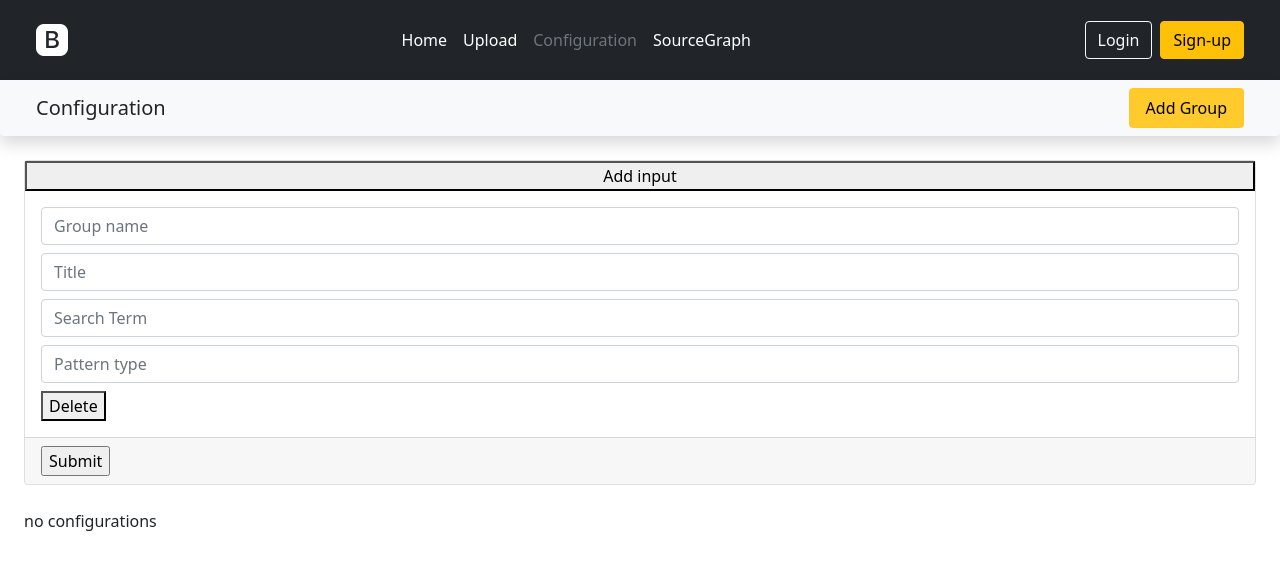
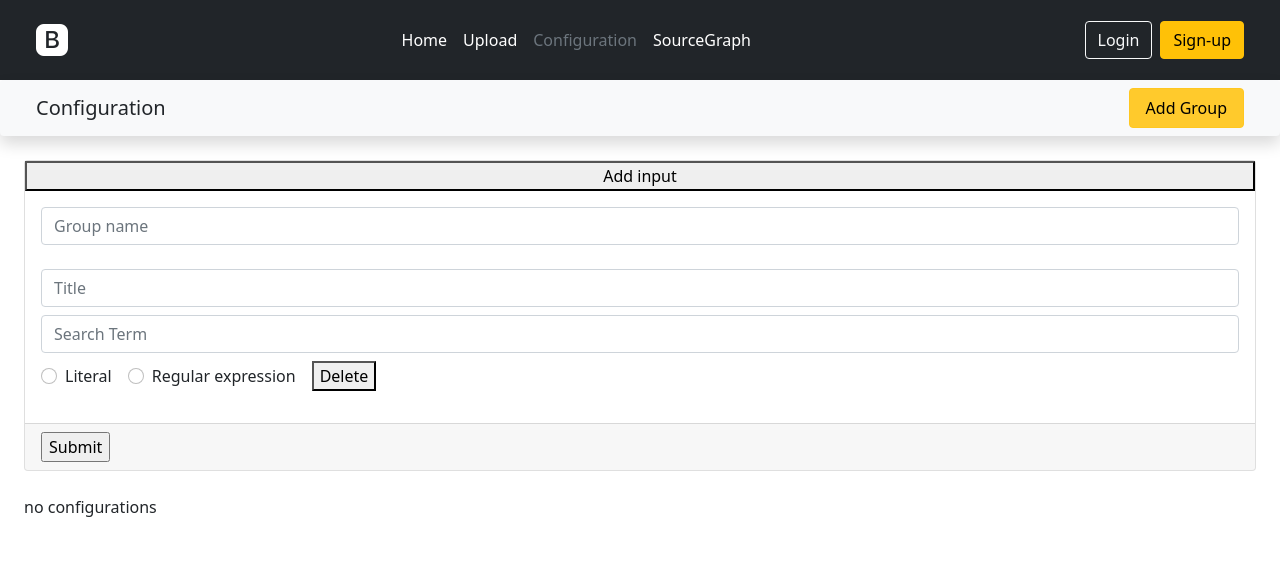
Before and after one commit to yangify/dollfront, a React (Create React App) app: page /configuration in a window 1280 px wide. Both pictures are taken after a click on the button "Add Group". Shown: the top 570 px of the page. Built offline with nearby package versions, Linux system fonts and the light colour scheme; no server answers.

Commit message:
updated configuration inputs

```diff
--- a/src/component/body/configuration/card/configuration_card_item.jsx
+++ b/src/component/body/configuration/card/configuration_card_item.jsx
@@ -4,7 +4,7 @@ const ConfigurationItem = ({key, configuration}) => {
     return (
         <div key={key} className="list-group-item">
             <h5 className="card-title">{configuration.title}</h5>
-            <p className="card-text">{configuration.search_term}</p>
+            <p className="card-text">{configuration.searchTerm}</p>
         </div>
     );
 }
--- a/src/component/body/configuration/form/configuration_form.jsx
+++ b/src/component/body/configuration/form/configuration_form.jsx
@@ -7,14 +7,14 @@ import ConfigurationFormInput from "./configuration_form_input";
 
 const ConfigurationForm = () => {
 
-    const baseState = {groupName: undefined, inputs: [{title: undefined, query: undefined}]}
+    const baseState = {groupName: undefined, inputs: [{title: undefined, searchTerm: undefined, patternType: undefined}]}
     const [groupName, setGroupName] = useState(baseState.groupName);
     const [inputs, setInputs] = useState(baseState.inputs)
 
     const updateGroupName = e => { setGroupName(e.target.value) }
 
     const addInput = () => {
-        setInputs(prevState => [...prevState, {title: undefined, query: undefined}]);
+        setInputs(prevState => [...prevState, baseState.inputs]);
     }
 
     const updateInput = (variable, index) => async e => {
@@ -38,7 +38,7 @@ const ConfigurationForm = () => {
         <div className='card mb-4 collapse' id='configurationForm'>
             <button onClick={addInput}>Add input</button>
             <div className='card-body'>
-                <input className="form-control mb-2" type='text' name='group-name'
+                <input className="form-control mb-4" type='text' name='group-name'
                        placeholder='Group name' onChange={updateGroupName}/>
                 {
                     inputs.map((input, index) => (
--- a/src/component/body/configuration/form/configuration_form_input.jsx
+++ b/src/component/body/configuration/form/configuration_form_input.jsx
@@ -4,13 +4,22 @@ const ConfigurationFormInput = ({ index, input, updateInput, deleteInput }) => {
 
     return (
         <div className='row'>
-            <div className='col'>
+            <div className='col mb-3'>
                 <input className="form-control mb-2" type='text' name='title'
                        placeholder={input.title || 'Title'} onChange={updateInput('title', index)}/>
-                <input className="form-control mb-2" type='text' name='search_term'
-                       placeholder={input.query || 'Search Term'} onChange={updateInput('search_term', index)}/>
-                <input className="form-control mb-2" type='text' name='is_regex'
-                       placeholder={input.query || 'Pattern type'} onChange={updateInput('pattern_type', index)}/>
+                <input className="form-control mb-2" type='text' name='searchTerm'
+                       placeholder={input.query || 'Search Term'} onChange={updateInput('searchTerm', index)}/>
+
+                <div className="form-check form-check-inline">
+                    <input className="form-check-input" type="radio" value="literal" onChange={updateInput('patternType', index)} />
+                    <label className="form-check-label" htmlFor="literal">Literal</label>
+                </div>
+
+                <div className="form-check form-check-inline">
+                    <input className="form-check-input me-2" type="radio" name="pattern_type" value="regexp"/>
+                    <label className="form-check-label" >Regular expression</label>
+                </div>
+
                 <button onClick={() => deleteInput(index)}>Delete</button>
             </div>
         </div>
```
